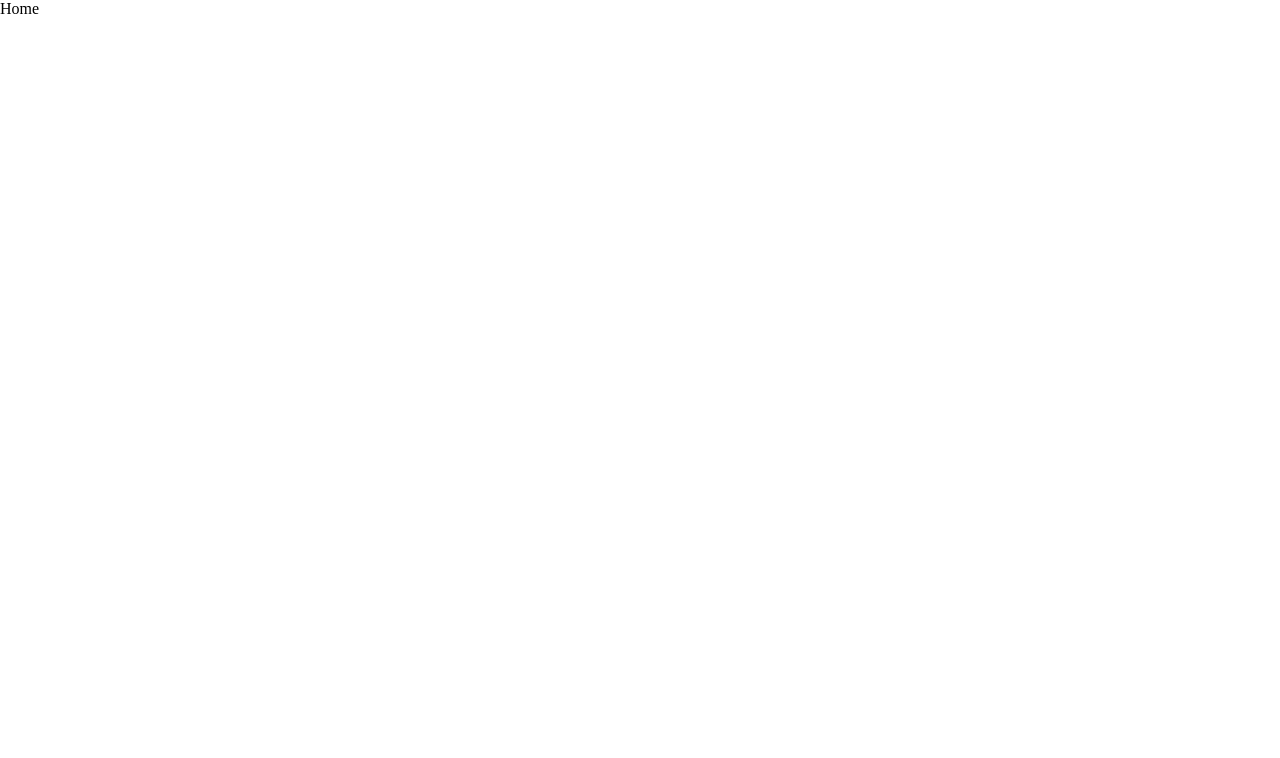
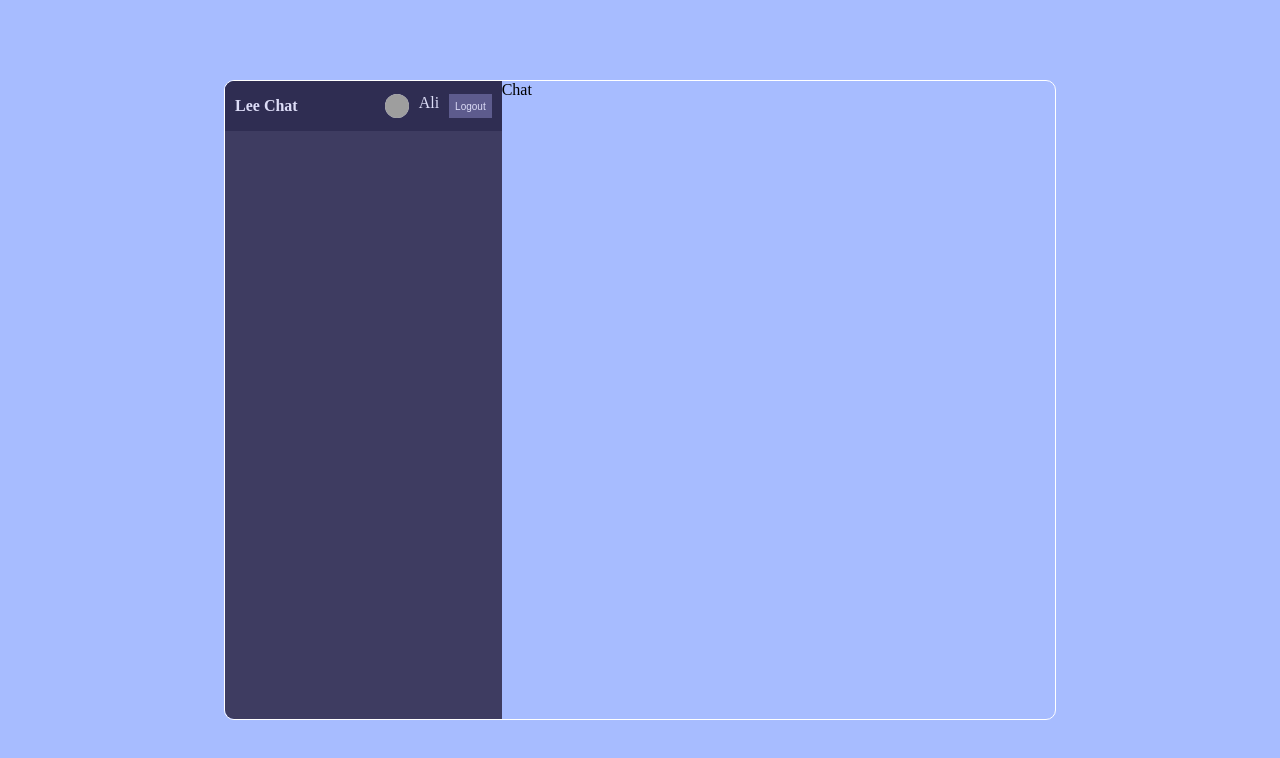
Before and after one commit to leewebstechnologies/chatapp, a React (Create React App) app: page / in a window 1280 px wide. Shown: the top 758 px of the page. Built offline with nearby package versions, Linux system fonts and the light colour scheme; grey boxes are pictures that could not be loaded.

Commit message:
navbar added

```diff
--- a/src/components/Chat.jsx
+++ b/src/components/Chat.jsx
@@ -1,6 +1,4 @@
 const Chat = () => {
-  return (
-    <div>Chat</div>
-  )
-}
-export default Chat
+  return <div className="chat">Chat</div>;
+};
+export default Chat;
--- a/src/components/Navbar.jsx
+++ b/src/components/Navbar.jsx
@@ -1,6 +1,16 @@
 const Navbar = () => {
   return (
-    <div>Navbar</div>
-  )
-}
-export default Navbar
+    <div className="navbar">
+      <span className="logo">Lee Chat</span>
+      <div className="user">
+        <img
+          src="https://newsonair.gov.in/writereaddata/News_Pictures/INT/2023/Sep/NPIC-20239319354.jpg"
+          alt=""
+        />
+        <span>Ali</span>
+        <button>Logout</button>
+      </div>
+    </div>
+  );
+};
+export default Navbar;
--- a/src/components/Sidebar.jsx
+++ b/src/components/Sidebar.jsx
@@ -1,6 +1,10 @@
+import Navbar from "./Navbar";
+
 const Sidebar = () => {
   return (
-    <div>Sidebar</div>
-  )
-}
-export default Sidebar
+    <div className="sidebar">
+      <Navbar />
+    </div>
+  );
+};
+export default Sidebar;
--- a/src/pages/Home.jsx
+++ b/src/pages/Home.jsx
@@ -1,6 +1,14 @@
+import Chat from "../components/Chat";
+import Sidebar from "../components/Sidebar";
+
 const Home = () => {
   return (
-    <div>Home</div>
-  )
-}
-export default Home
+    <div className="home">
+      <div className="container">
+        <Sidebar />
+        <Chat />
+      </div>
+    </div>
+  );
+};
+export default Home;
--- a/src/style.scss
+++ b/src/style.scss
@@ -70,3 +70,61 @@
     }
   }
 }
+
+.home {
+  background-color: #a7bcff;
+  height: 100vh;
+  display: flex;
+  align-items: center;
+  justify-content: center;
+
+  .container {
+    border: 1px solid #fff;
+    border-radius: 10px;
+    width: 65%;
+    height: 80%;
+    display: flex;
+    overflow: hidden;
+
+    .sidebar {
+      flex: 1;
+      background-color: #3e3c61;
+    }
+
+    .navbar {
+      display: flex;
+      align-items: center;
+      background-color: #2f2d52;
+      height: 50px;
+      padding: 10px;
+      justify-content: space-between;
+      color: #ddddf7;
+
+      .logo {
+        font-weight: bold;
+      }
+    }
+    .chat {
+      flex: 2;
+    }
+    .user {
+      display: flex;
+      gap: 10px;
+
+      img {
+        background-color: #ddddf7;
+        height: 24px;
+        width: 24px;
+        border-radius: 50%;
+        object-fit: cover;
+      }
+      button {
+        background-color: #5d5b8d;
+        color: #ddddf7;
+        border: none;
+        cursor: pointer;
+        font-size: 10px;
+      }
+    }
+  }
+}
```
Also changed, not shown: src/components/Chats.jsx (+3 -5 lines).
